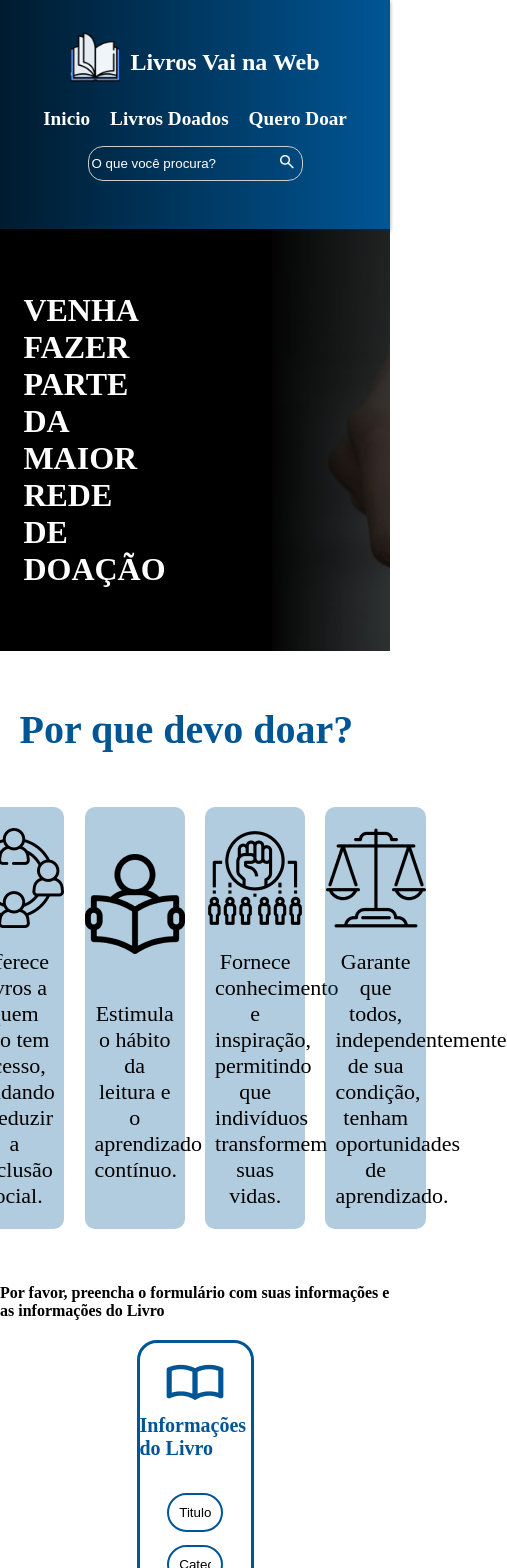
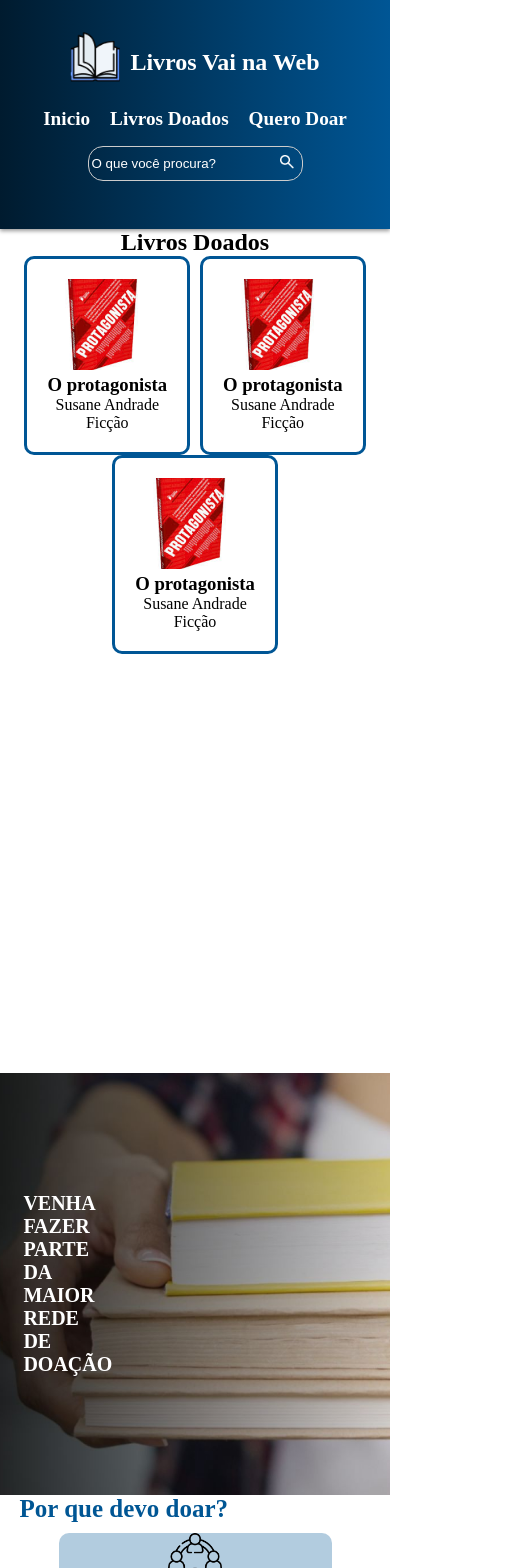
Before and after one commit to Guhfrontend/DesafioVNW, a React (Vite) app: page /livrosdoados in a window 390 px wide. Shown: the top 1568 px of the page, 507 px wide, since content can reach past the window. Built offline with nearby package versions, Linux system fonts and the light colour scheme.

Commit message:
build: responsividade home, querodoar, livrosdoados, header e footer

```diff
--- a/src/App.jsx
+++ b/src/App.jsx
@@ -10,7 +10,6 @@ export default function App() {
     <>
     <Header />
     <Home />
-    <QueroDoar />
     <Footer />
     </>
   )}
--- a/src/Components/footer/Footer.module.scss
+++ b/src/Components/footer/Footer.module.scss
@@ -38,4 +38,14 @@
     align-items: center;
     justify-content: center;
     color: #fff;
+    font-weight: bolder;
 }
+
+@media screen and (max-width: 768px) {
+    .contatosFooter {
+        flex-direction: column;
+        gap: 10px;
+        justify-content: center;
+        align-items: center;
+    }
+}
--- a/src/Components/header/Header.jsx
+++ b/src/Components/header/Header.jsx
@@ -4,8 +4,7 @@ import lupa from "../../assets/search.png"
 import s from './Header.module.scss'
 import { BrowserRouter, Link, Route, Routes } from 'react-router-dom'
 import QueroDoar from '../../Pages/QueroDoar/QueroDoar'
-import Doados from '../../Pages/Doados/Doados'
-import Doar from '../../Pages/Doar/Doar'
+import LivrosDoados from '../../Pages/LivrosDoados/LivrosDoados'
 
 
 export default function Header() {
@@ -24,15 +23,15 @@ export default function Header() {
               <li><Link className={s.link} to="/doar">Quero Doar</Link></li>
             </ul>
           </nav>
-          <div>
+          <div className={s.busca}>
             <input type="text" placeholder='O que você procura?' />
             <button><img src={lupa} alt="lupa" /></button>
           </div>
         </header>
         <Routes>
-          <Route path="/" element={<QueroDoar />} />
-          <Route path="/doados" element={<Doados />} />
-          <Route path="/doar" element={<Doar />} />
+          <Route path="/querodoar" element={<QueroDoar />} />
+          <Route path="/livrosdoados" element={<LivrosDoados />} />
+          <Route path="/querodoar" element={<QueroDoar />} />
         </Routes>
       </BrowserRouter>
 
--- a/src/Components/header/Header.module.scss
+++ b/src/Components/header/Header.module.scss
@@ -53,7 +53,7 @@
         }
     }
 
-    div {
+    .busca {
         display: flex;
         justify-content: center;
         align-items: center;
@@ -110,6 +110,9 @@
         div {
             margin-bottom: 1rem;
         }
+        .busca{
+            display: none;
+        }
     }
 
 }
--- a/src/Pages/Doar/Doar.jsx
+++ /dev/null
@@ -1,9 +0,0 @@
-import React from 'react'
-
-function Doar() {
-  return (
-    <div>Doar</div>
-  )
-}
-
-export default Doar
--- a/src/Pages/Home/Home.module.scss
+++ b/src/Pages/Home/Home.module.scss
@@ -2,7 +2,6 @@
 
 main {
     .principal {
-        width: 100%;
         height: 50vh;
         display: flex;
         align-items: center;
@@ -60,6 +59,43 @@ main {
 
             }
         }
-
     }
 }
+
+@media screen and (max-width: 768px) {
+    main {
+        .principal {
+            background-position: center;
+
+            h2 {
+                font-size: 20px;
+            }
+        }
+
+        .porqueDoar {
+            height: 130%;
+            gap: 10px;
+            margin-bottom: 10px;
+            h2 {
+                font-size: 25px;
+                align-items: center;
+            }
+
+            .card {
+                height: 110%;
+                align-items: center;
+                flex-direction: column;
+                width: 100%;
+                gap: 10px;
+
+                figure {
+                    width: 70%;
+                    img{
+                        width: 20%;
+                    }
+                }
+            }
+        }
+    }
+
+}
--- /dev/null
+++ b/src/Pages/LivrosDoados/LivrosDoados.jsx
@@ -0,0 +1,43 @@
+import React from 'react'
+import protagonista from '../../assets/LivroProtagonista.png'
+import s from './LivrosDoados.module.scss'
+
+export default function LivrosDoados() {
+  return (
+    <>
+      <section className={s.livrosDoados}>
+        <h2>Livros Doados</h2>
+        <article className={s.conainerCards}>
+
+          <div className={s.cardLivro}>
+            <img src={protagonista} alt="" />
+            <div className={s.autor}>
+              <h3>O protagonista</h3>
+              <p>Susane Andrade</p>
+              <p>Ficção</p>
+            </div>
+
+          </div>
+          <div className={s.cardLivro}>
+            <img src={protagonista} alt="" />
+            <div className={s.autor}>
+              <h3>O protagonista</h3>
+              <p>Susane Andrade</p>
+              <p>Ficção</p>
+            </div>
+          </div>
+
+          <div className={s.cardLivro}>
+            <img src={protagonista} alt="" />
+            <div className={s.autor}>
+              <h3>O protagonista</h3>
+              <p>Susane Andrade</p>
+              <p>Ficção</p>
+            </div>
+          </div>
+
+        </article>
+      </section>
+    </>
+  )
+}
--- /dev/null
+++ b/src/Pages/LivrosDoados/LivrosDoados.module.scss
@@ -0,0 +1,54 @@
+@charset 'UTF-8';
+
+.livrosDoados {
+    height: 100vh;
+    display: flex;
+    flex-direction: column;
+    align-items: center;
+
+    .conainerCards {
+        display: flex;
+        justify-content: space-around;
+        align-items: center;
+        width: 90%;
+        flex-wrap: wrap;
+        transition: all 0.4s ease-in-out;
+
+        .cardLivro {
+            border: solid 3px #005695;
+            border-radius: 10px;
+            padding: 20px;
+
+            .autor {
+                display: flex;
+                flex-direction: column;
+                align-items: center;
+            }
+        }
+    }
+}
+
+@media screen and (max-width: 768px) {
+    .livrosDoados {
+        transition: all 0.4s ease-in-out;
+
+        .containerCards {
+            display: flex;
+            align-items: center;
+            justify-content: center;
+            flex-direction: column;
+            width: 100%;
+            gap: 10px;
+            transition: all 0.4s ease-in-out;
+
+            .cardLivro {
+                width: 80%;
+                display: flex;
+                align-items: center;
+                justify-content: center;
+                flex-direction: column;
+            }
+        }
+    }
+
+}
--- a/src/Pages/QueroDoar/QueroDoar.module.scss
+++ b/src/Pages/QueroDoar/QueroDoar.module.scss
@@ -1,7 +1,7 @@
 @charset 'UTF-8';
 
 .queroDoarSection {
-    height: 70vh;
+    height: 100vh;
     width: 100%;
     display: flex;
     flex-direction: column;
@@ -20,7 +20,7 @@
         justify-content: space-evenly;
         margin-bottom: 20px;
         width: 30%;
-        height: 50vh;
+        height: 70vh;
         border: 3px solid #005695;
         border-radius: 20px;
 
@@ -28,20 +28,13 @@
             display: flex;
             align-items: center;
             justify-content: center;
-            gap: 30px;
             border-radius: 5px;
             margin-bottom: 20px;
-
-            @media screen and (max-width: 768px) {
-                flex-direction: column;
-                gap: 5px;
-            }
 
             h2{
                 color: #005695;
                 font-size: 20px;
             }
-
         }
 
         input {
@@ -66,3 +59,18 @@
         }
     }
 }
+
+
+@media screen and (max-width: 768px) {
+    .queroDoarSection {
+        p{
+            font-size: 15px;
+            text-align: center;
+            padding: 10px;
+        }
+        form {
+            width: 90%;
+        }
+    }
+
+}
```
Also changed, not shown: src/assets/LivroProtagonista.png (added).
